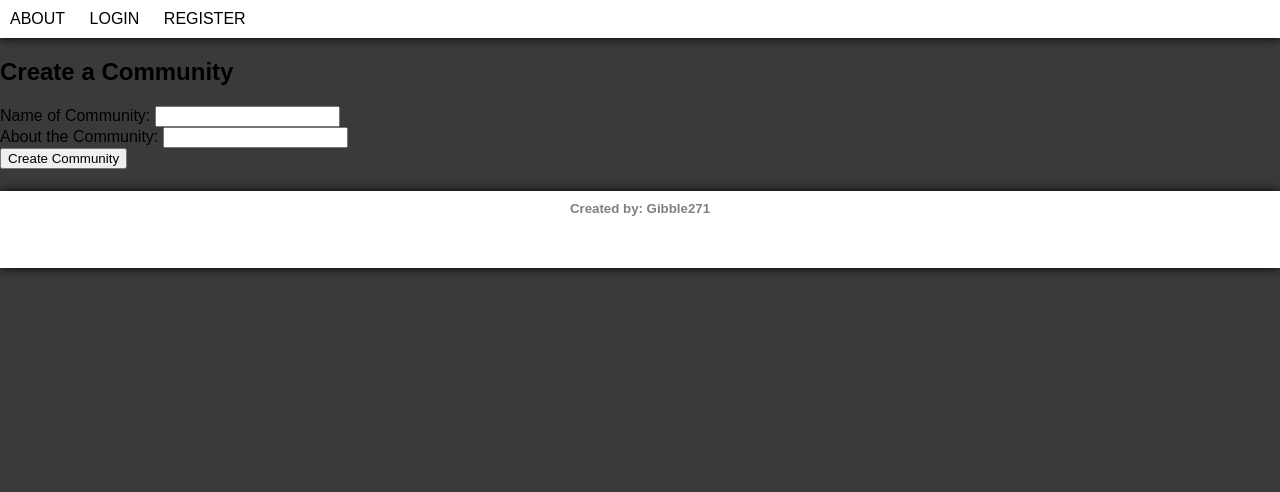
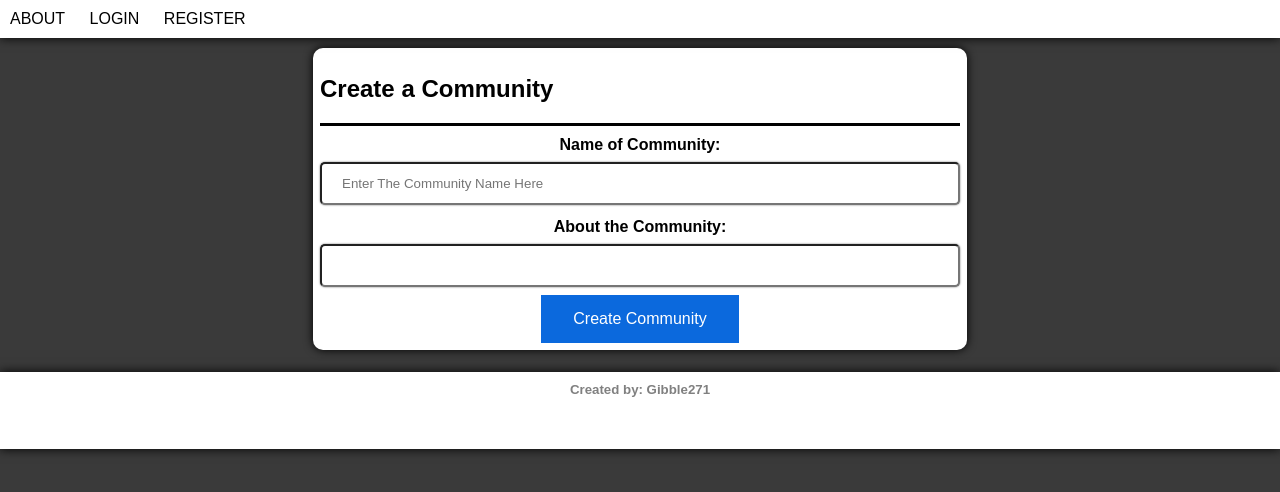
Before and after one commit to Gibble271/Blog_flask_1, a Flask app: page /create/community in a window 1280 px wide. Shown: the top 492 px of the page. Run offline with Flask 2, Linux system fonts and the light colour scheme.

Commit message:
basic design for the community

```diff
--- a/blog/static/css/main.css
+++ b/blog/static/css/main.css
@@ -61,6 +61,8 @@ body{
     margin-bottom: 10px;
     margin-top: 10px;
 }
+
+
 
 .extra-info{
     border-top: solid;
--- /dev/null
+++ b/blog/templates/_discussion.html
@@ -0,0 +1,2 @@
+<div><h2>{{discussion.title}}</h2></div>
+<div>{{discussion.body}}</div>
--- a/blog/templates/create_Community.html
+++ b/blog/templates/create_Community.html
@@ -1,15 +1,19 @@
 {% extends "base.html" %}
 {% block content %}
-<header><h2>Create a Community</h2></header>
-<form method="POST">
-    {{ form.hidden_tag() }}
-    <div>{{form.name.label()}}
-        {{form.name()}}
-    </div>
-    <div>{{form.about.label()}}
-        {{form.about()}}
-    </div>
-    <div>{{form.submit()}}</div>
-</form>
 
+<div class="card-s">
+    <header><h2>Create a Community</h2></header>
+    <form method="POST">
+        {{form.hidden_tag()}}
+        <div class="form-control">
+            {{form.name.label()}}
+            {{form.name(class="text_field", placeholder="Enter The Community Name Here")}}
+        </div>
+        <div class="form-control">
+            {{form.about.label()}}
+            {{form.about(class="text_field")}}
+        </div>
+        <div>{{form.submit(class="btn")}}</div>
+    </form>
+</div>
 {% endblock %}
--- a/blog/templates/register.html
+++ b/blog/templates/register.html
@@ -31,6 +31,4 @@
             <div>{{form.submit(class="btn")}}</div>
         </form>
     </div>
-
-
 {% endblock %}
```
Also changed, not shown: blog/templates/community_Page.html (+9 -6 lines).
